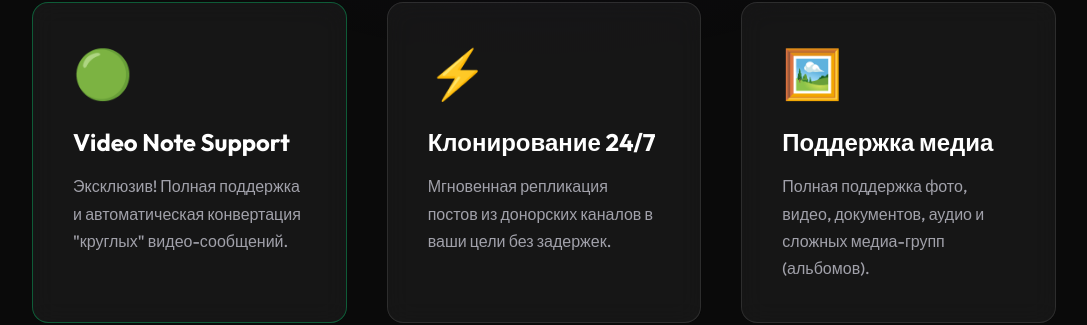
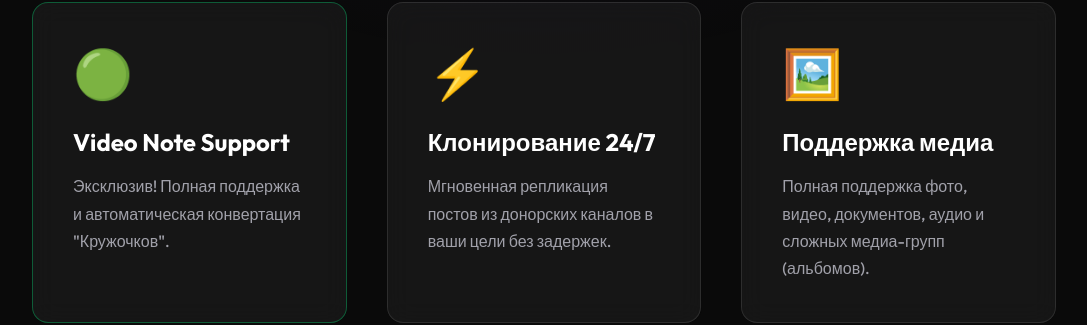
Before and after one commit to JekaPRO1337/ContentScraper, a website built with Vite: page website/index.html in a window 1280 px wide. Shown: the part 1089-1414 px from the top of the page, without its empty margins (96-1183 px from the left). Built offline with nearby package versions, Linux system fonts and the light colour scheme.

Commit message:
site: rename video notes to кружочки and update distribution

```diff
--- a/website/index.html
+++ b/website/index.html
@@ -69,7 +69,7 @@
                 <div class="card glass special-feature" style="border: 1px solid rgba(0, 255, 136, 0.3);">
                     <div class="icon">🟢</div>
                     <h3>Video Note Support</h3>
-                    <p>Эксклюзив! Полная поддержка и автоматическая конвертация "круглых" видео-сообщений.</p>
+                    <p>Эксклюзив! Полная поддержка и автоматическая конвертация "Кружочков".</p>
                 </div>
                 <div class="card glass">
                     <div class="icon">⚡</div>
```
